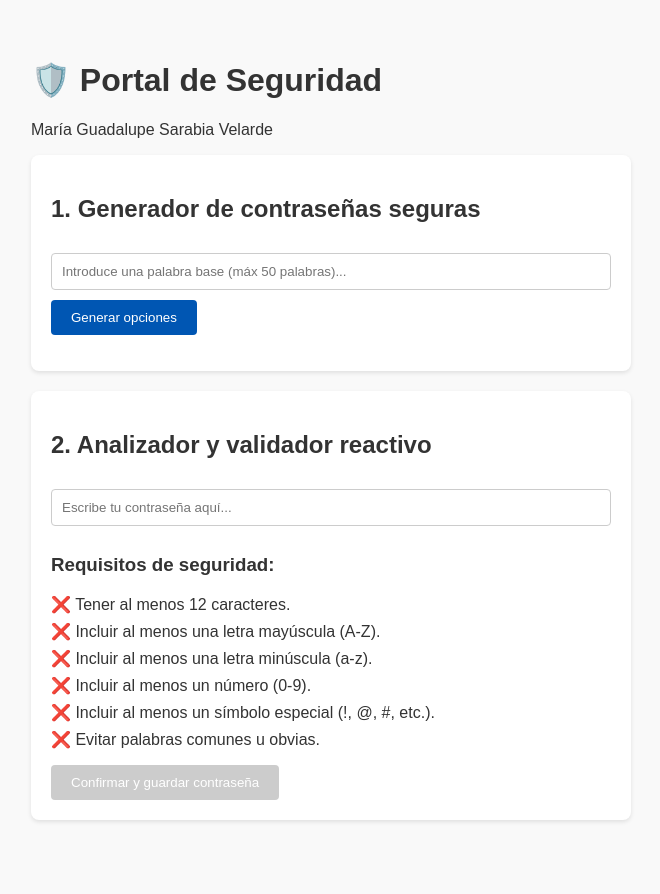
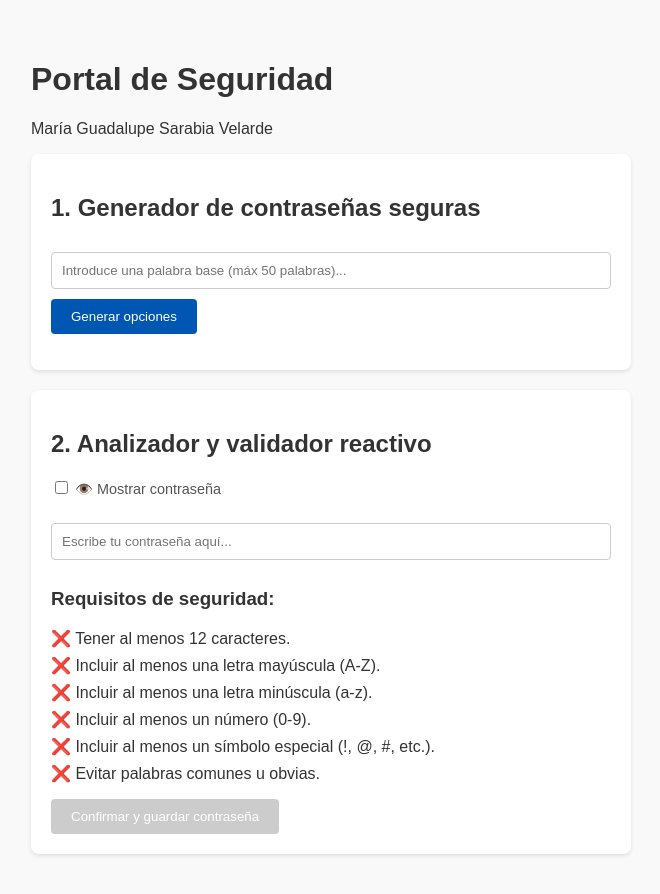
Before and after one commit to mariasarabiq/generador-contrasenas-seguras, a Flask app: page / in a window 1280 px wide. Shown: the top 894 px of the page, without its empty margins (309-969 px from the left). Before the commit the page ends 822 px from the top, so only its background shows below. Run offline with Flask 3, Linux system fonts and the light colour scheme.

Commit message:
Update index.html

```diff
--- a/templates/index.html
+++ b/templates/index.html
@@ -7,7 +7,7 @@
     <style>
         body { font-family: Arial, sans-serif; max-width: 600px; margin: 20px auto; padding: 20px; background-color: #f9f9f9; color: #333; }
         .caja { background: white; padding: 20px; border-radius: 8px; box-shadow: 0 2px 4px rgba(0,0,0,0.1); margin-bottom: 20px; }
-        input[type="text"] { width: 100%; padding: 10px; margin: 10px 0; box-sizing: border-box; border: 1px solid #ccc; border-radius: 4px; }
+        input[type="text"], input[type="password"] { width: 100%; padding: 10px; margin: 10px 0; box-sizing: border-box; border: 1px solid #ccc; border-radius: 4px; }
         button { background-color: #0056b3; color: white; border: none; padding: 10px 20px; border-radius: 4px; cursor: pointer; }
         button:disabled { background-color: #cccccc; cursor: not-allowed; }
         ul { list-style-type: none; padding: 0; }
@@ -15,11 +15,12 @@
         .codigo { background: #eee; padding: 10px; border-radius: 4px; font-family: monospace; display: block; margin: 5px 0; }
         .alerta { color: red; font-weight: bold; }
         .exito { color: green; font-weight: bold; }
+        .opcion-ver { margin-bottom: 15px; font-size: 0.9em; color: #555; }
     </style>
 </head>
 <body>
 
-    <h1>🛡️ Portal de Seguridad</h1>
+    <h1>Portal de Seguridad</h1>
     <p>María Guadalupe Sarabia Velarde</p>
 
     <div class="caja">
@@ -32,7 +33,13 @@
 
     <div class="caja">
         <h2>2. Analizador y validador reactivo</h2>
-        <input type="text" id="contrasenaEvaluar" placeholder="Escribe tu contraseña aquí..." oninput="validarContrasena()">
+
+        <div class="opcion-ver">
+            <input type="checkbox" id="checkVerContrasena" onchange="toggleVisibilidad()">
+            <label for="checkVerContrasena">👁️ Mostrar contraseña</label>
+        </div>
+
+        <input type="password" id="contrasenaEvaluar" maxlength="14" placeholder="Escribe tu contraseña aquí..." oninput="validarContrasena()">
 
         <h3>Requisitos de seguridad:</h3>
         <ul>
@@ -48,6 +55,18 @@
     </div>
 
     <script>
+        // Función para cambiar entre texto oculto (password) y texto visible (text)
+        function toggleVisibilidad() {
+            const inputContrasena = document.getElementById("contrasenaEvaluar");
+            const checkbox = document.getElementById("checkVerContrasena");
+
+            if (checkbox.checked) {
+                inputContrasena.type = "text";
+            } else {
+                inputContrasena.type = "password";
+            }
+        }
+
         // Función para enviar la palabra al backend de Python
         async function generarOpciones() {
             const palabra = document.getElementById("palabraBase").value;
```
